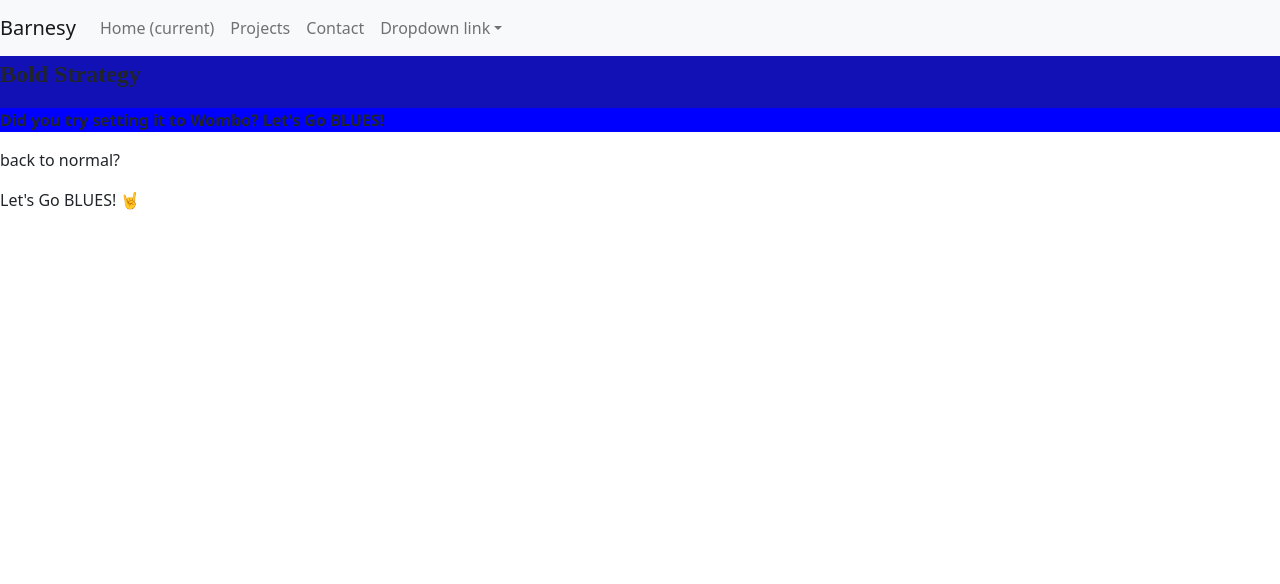
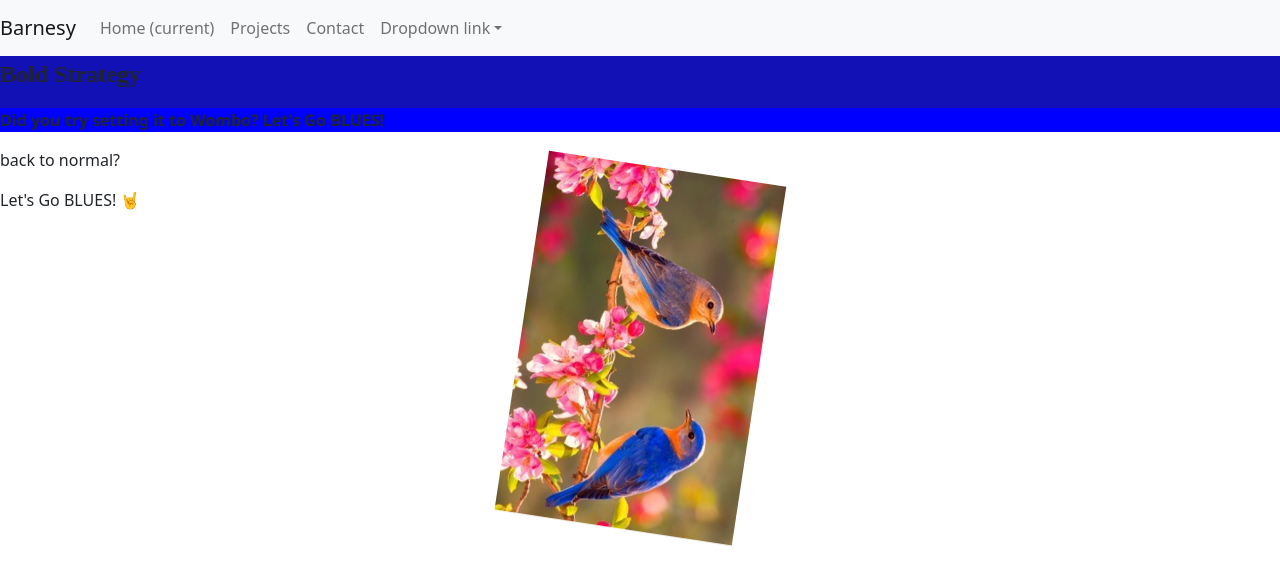
Before and after one commit to michaelab24/classic-mess-around, a React (Create React App) app in the folder my-app/: page / in a window 1280 px wide. Shown: the top 584 px of the page. Built offline with nearby package versions, Linux system fonts and the light colour scheme.

Commit message:
picture moved to center

```diff
--- a/my-app/src/App.css
+++ b/my-app/src/App.css
@@ -3,8 +3,10 @@
 }
 
 .App-Logo {
-  height: 40vmin;
+  height: 30vmin;
   pointer-events: none;
+  display: flex;
+  justify-content: center;
 }
 
 @media (prefers-reduced-motion: no-preference) {
@@ -24,6 +26,11 @@
   color: rgb(255, 255, 255);
 }
 
+.Pic {
+  display: flex;
+  justify-content: center;
+}
+
 .App-link {
   color: #61dafb;
 }
--- a/my-app/src/App.js
+++ b/my-app/src/App.js
@@ -1,6 +1,6 @@
 import React from 'react';
 // import logo from './logo.svg';
-// import birds from './birds.jpg';
+import birds from './birds.jpg';
 import "bootstrap/dist/css/bootstrap.min.css";
 import Navbar from "./components/Nav";
 import PageUno from './components/PageUno';
@@ -14,7 +14,9 @@ function App() {
       <Navbar />
       <PageUno></PageUno>
       <PageDos></PageDos>
-      {/* <img src={birds} className="App-Logo" alt="logo" /> */}
+      <div className="Pic">
+      <img src={birds} className="App-Logo" alt="logo" />
+      </div>
     </div>
     // <div className="App">
     //   <header className="App-header">
```
